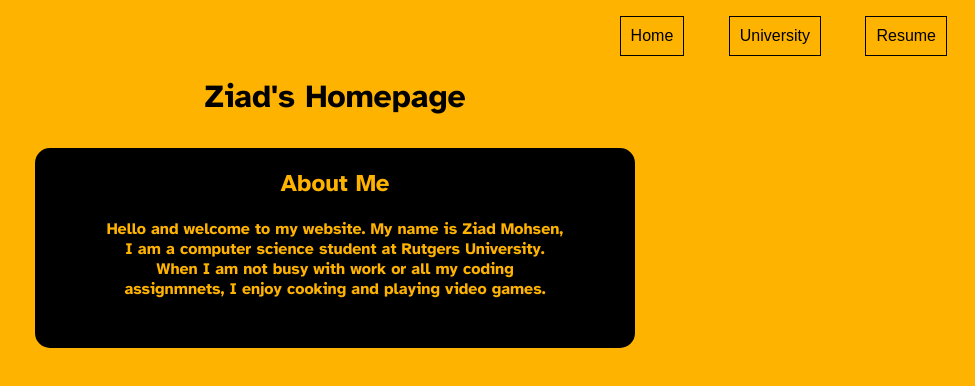
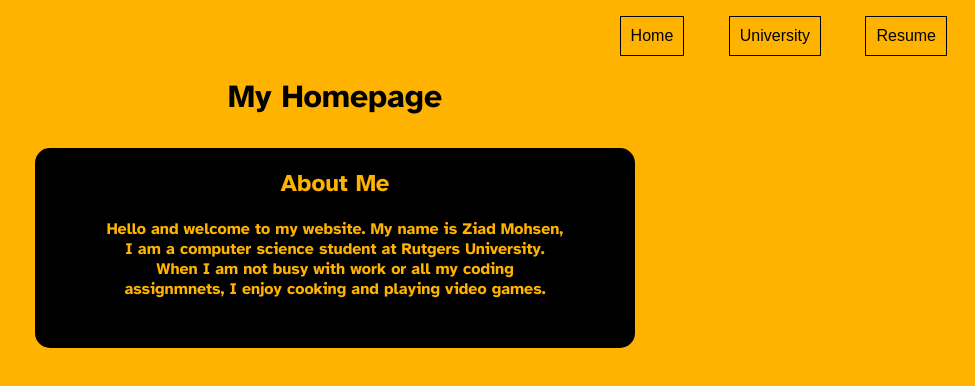
Before and after one commit to ziaddm/personal-website, a plain HTML site: page index.html in a window 1280 px wide. Shown: the whole page, without its empty margins (305-1280 px from the left). Drawn offline with Linux system fonts and the light colour scheme.

Commit message:
Update index.html

```diff
--- a/index.html
+++ b/index.html
@@ -24,7 +24,7 @@
     <div class= "main-title">
         <h1 class = "home-title" style="text-align: center;">
             <div>
-                Ziad's Homepage
+                My Homepage
             </div>
         </h1>
     </div>
@@ -36,4 +36,5 @@
     </div>
 
 </body>
+
 </html>
```
